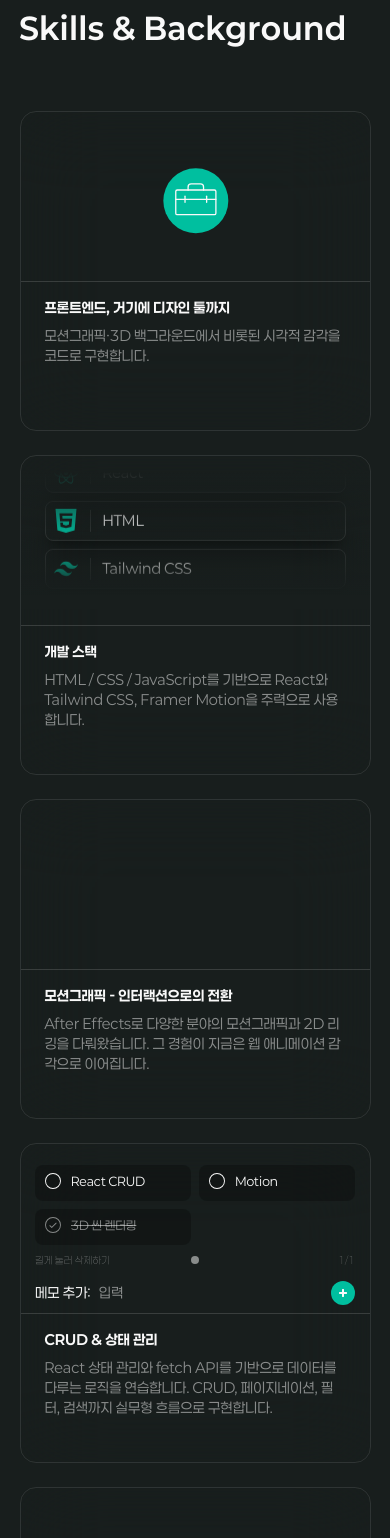
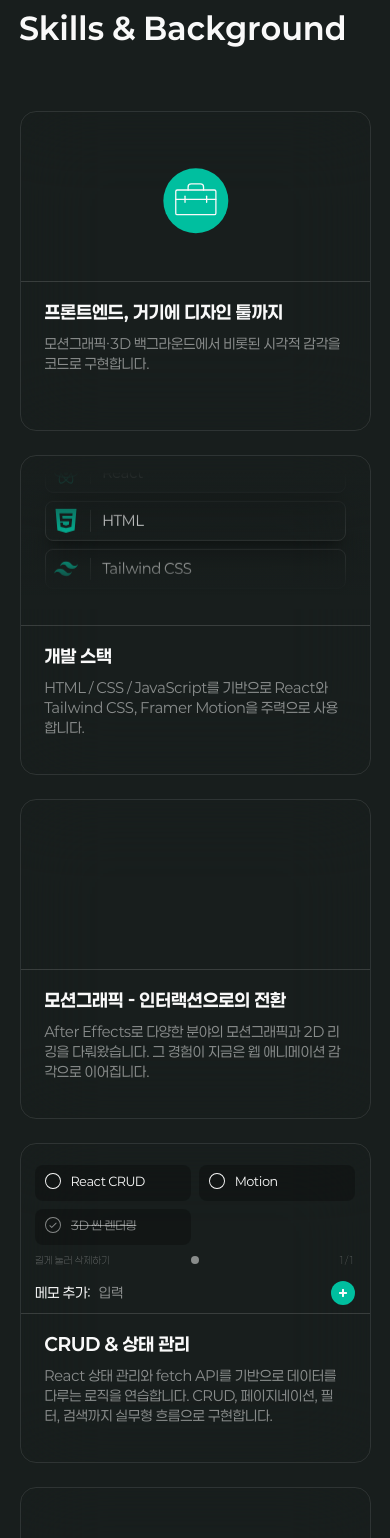
Before and after one commit to dngryl/portfolio-app, a React (Vite) app: page / in a window 390 px wide. Shown: the part 1193-2731 px from the top of the page. Built offline with nearby package versions, Linux system fonts and the light colour scheme.

Commit message:
feat: 모바일 폰트 수정

```diff
--- a/src/components/home/SectionOne.jsx
+++ b/src/components/home/SectionOne.jsx
@@ -32,7 +32,7 @@ export default function SectionOne({motion}) {
                         </div>
                         <hr className="border-[#f9f9f9]/15 my-4" />
                         <div className='px-6 flex flex-col gap-2 mb-6 min-h-27'>
-                            <p className='text-[#f9f9f9] text-sm font-bold'>프론트엔드, 거기에 디자인 툴까지</p>
+                            <p className='text-[#f9f9f9] md:text-sm text-lg font-bold'>프론트엔드, 거기에 디자인 툴까지</p>
                             <p className='text-[#f9f9f9]/50 text-sm'>모션그래픽·3D 백그라운드에서 비롯된 시각적 감각을 코드로 구현합니다.</p>
                         </div>
                     </motion.div>
@@ -50,7 +50,7 @@ export default function SectionOne({motion}) {
                         </div>
                         <hr className="border-[#f9f9f9]/15 my-4" />
                         <div className='px-6 flex flex-col gap-2 mb-6 min-h-27'>
-                            <p className='text-[#f9f9f9] text-sm font-bold'>개발 스택</p>
+                            <p className='text-[#f9f9f9] md:text-sm text-lg font-bold'>개발 스택</p>
                             <p className='text-[#f9f9f9]/50 text-sm'>HTML / CSS / JavaScript를 기반으로 React와 Tailwind CSS, Framer Motion을 주력으로 사용합니다.</p>
                         </div>
                     </motion.div>
@@ -68,7 +68,7 @@ export default function SectionOne({motion}) {
                         </div>
                         <hr className="border-[#f9f9f9]/15 mb-4" />
                         <div className='px-6 flex flex-col gap-2 mb-6 min-h-27'>
-                            <p className='text-[#f9f9f9] text-sm font-bold'>3D 웹 & 3D 모델링</p>
+                            <p className='text-[#f9f9f9] md:text-sm text-lg font-bold'>3D 웹 & 3D 모델링</p>
                             <p className='text-[#f9f9f9]/50 text-sm'>Cinema 4D 폴리곤 모델링과 Fusion 360 넙스 모델링으로 3D를 다뤄왔습니다. 이제 Blender와 Spline으로 그 감각을 웹 환경에 옮기고자 합니다.</p>
                         </div>
                     </motion.div>
@@ -84,7 +84,7 @@ export default function SectionOne({motion}) {
                         </div>
                         <hr className="border-[#f9f9f9]/15 my-4" />
                         <div className='px-6 flex flex-col gap-2 mb-6 min-h-27'>
-                            <p className='text-[#f9f9f9] text-sm font-bold'>모션그래픽 - 인터랙션으로의 전환</p>
+                            <p className='text-[#f9f9f9] md:text-sm text-lg font-bold'>모션그래픽 - 인터랙션으로의 전환</p>
                             <p className='text-[#f9f9f9]/50 text-sm'>After Effects로 다양한 분야의 모션그래픽과 2D 리깅을 다뤄왔습니다. 그 경험이 지금은 웹 애니메이션 감각으로 이어집니다.</p>
                         </div>
                     </motion.div>
@@ -102,7 +102,7 @@ export default function SectionOne({motion}) {
                         </div>
                         <hr className="border-[#f9f9f9]/15 mb-4" />
                         <div className='px-6 flex flex-col gap-2 mb-6 min-h-27'>
-                            <p className='text-[#f9f9f9] text-sm font-bold'>CRUD & 상태 관리</p>
+                            <p className='text-[#f9f9f9] md:text-sm text-lg font-bold'>CRUD & 상태 관리</p>
                             <p className='text-[#f9f9f9]/50 text-sm'>React 상태 관리와 fetch API를 기반으로 데이터를 다루는 로직을 연습합니다. CRUD, 페이지네이션, 필터, 검색까지 실무형 흐름으로 구현합니다.</p>
                         </div>
                     </motion.div>
```
